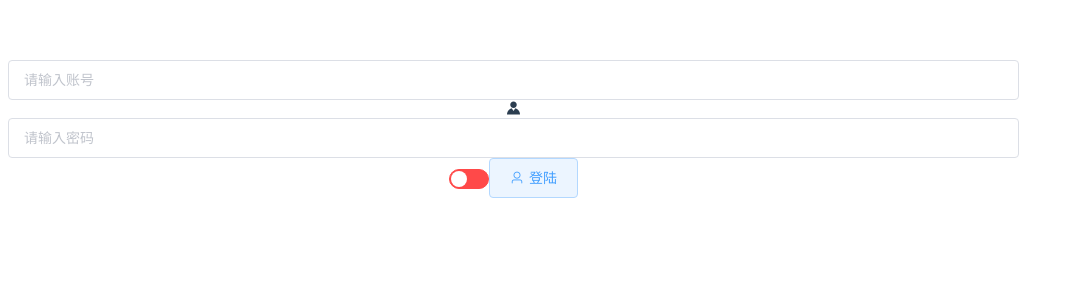
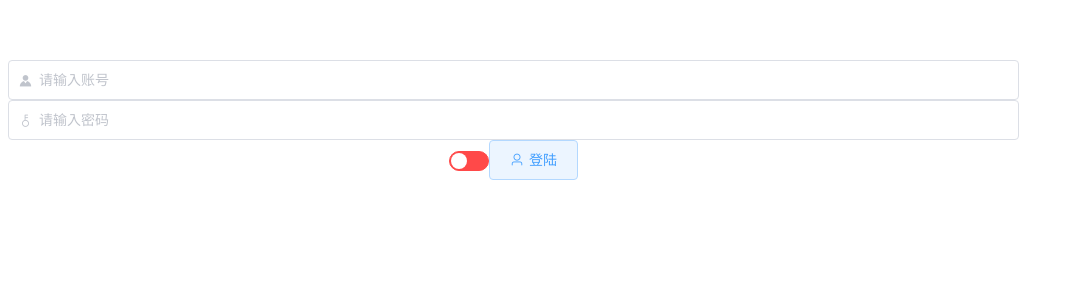
Before and after one commit to liangtengyu/fsb-vue, a Vue app: page / in a window 1280 px wide. Shown: the top 300 px of the page, without its empty margins (0-1074 px from the left). Built offline with nearby package versions, Linux system fonts and the light colour scheme; what vue-resource would draw is missing.

Commit message:
更新登录

```diff
--- a/src/components/Index.vue
+++ b/src/components/Index.vue
@@ -6,10 +6,12 @@
       <el-input
         placeholder="请输入账号"
         v-model="input"
+        prefix-icon="el-icon-s-custom"
+        max
         clearable>
-      </el-input><i class="el-icon-s-custom" ></i>
+      </el-input>
 
-      <el-input placeholder="请输入密码" v-model="password" show-password></el-input>
+      <el-input placeholder="请输入密码"  prefix-icon="el-icon-key" v-model="password" show-password></el-input>
 
       <el-switch
         v-model="remeber"
```
